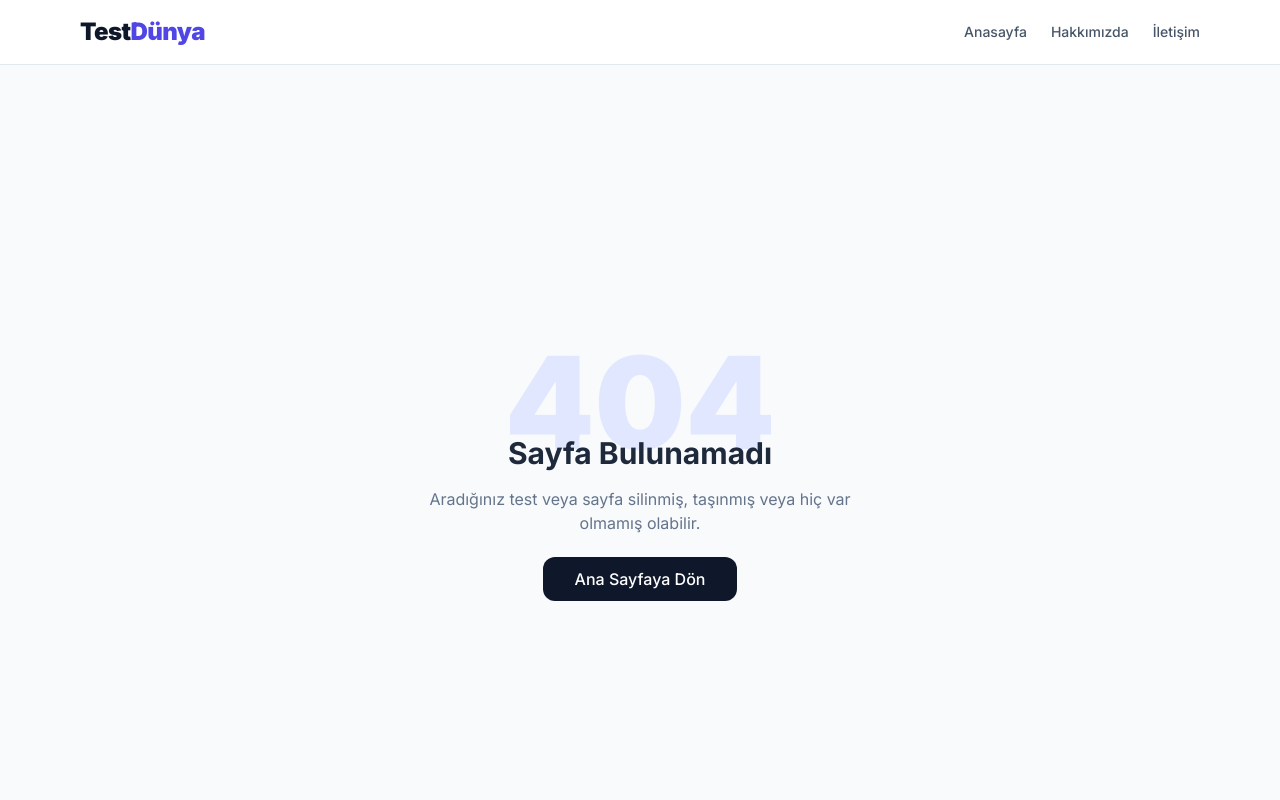
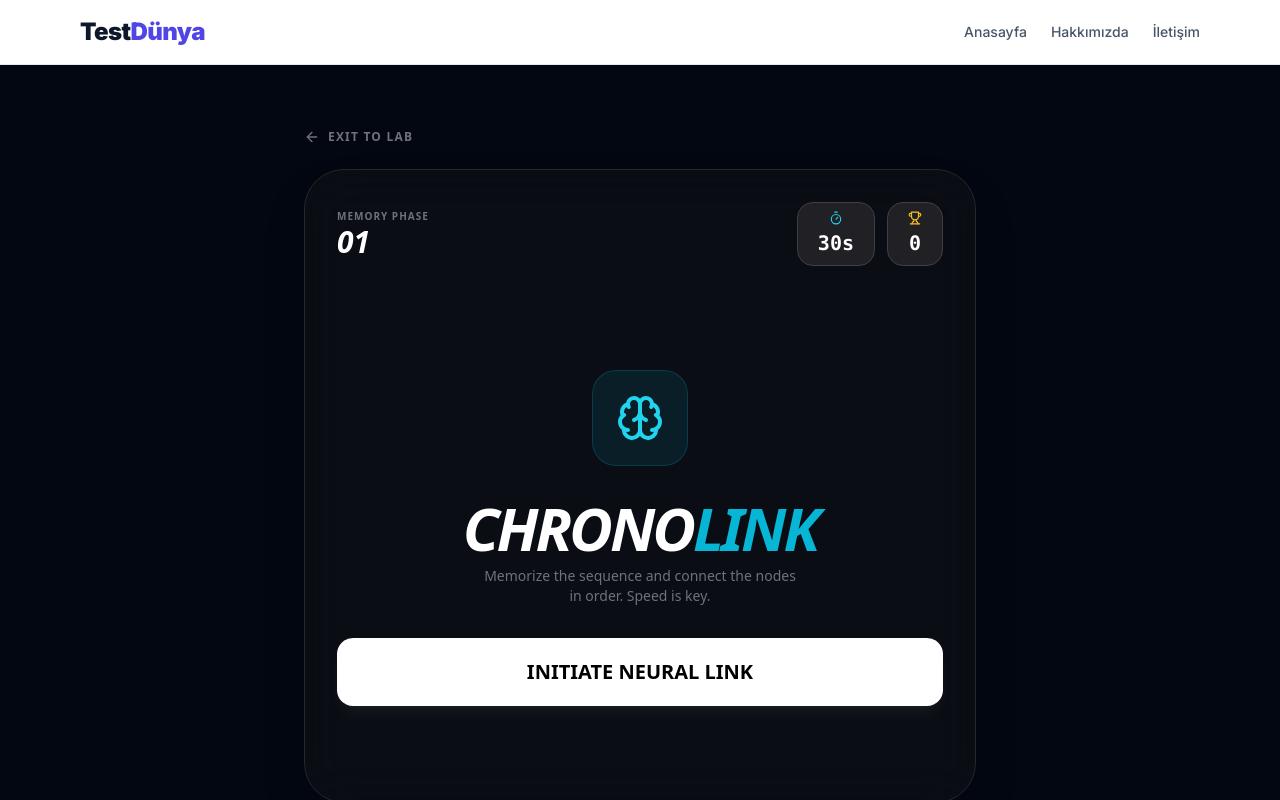
Before and after one commit to kuarkcoin/testdunya, a Next.js app: page /chrono-link in a window 1280 px wide. Before the commit this address had no page. Shown: the top 800 px of the page. Built offline with nearby package versions, Linux system fonts and the light colour scheme.

Commit message:
Create page.tsx

```diff
--- /dev/null
+++ b/app/chrono-link/page.tsx
@@ -0,0 +1,225 @@
+'use client';
+
+import React, { useState, useEffect, useCallback } from 'react';
+import { motion, AnimatePresence } from 'framer-motion';
+import { Timer, Trophy, ArrowLeft, RefreshCw, Brain, Sparkles, Zap } from 'lucide-react';
+import Link from 'next/link';
+
+// Oyun Ayarları
+const INITIAL_COUNT = 3; // Başlangıçta 3 sayı
+const GRID_SIZE = 25; // 5x5 grid
+
+export default function ChronoLinkPage() {
+  const [gameState, setGameState] = useState<'idle' | 'preview' | 'playing' | 'gameover'>('idle');
+  const [level, setLevel] = useState(1);
+  const [score, setScore] = useState(0);
+  const [timeLeft, setTimeLeft] = useState(30);
+  const [nodes, setNodes] = useState<{ id: number, pos: number, status: 'hidden' | 'visible' | 'correct' | 'wrong' }[]>([]);
+  const [nextExpected, setNextExpected] = useState(1);
+  const [combo, setCombo] = useState(0);
+
+  // Rastgele benzersiz pozisyonlar üret
+  const generateLevel = useCallback((nodeCount: number) => {
+    const positions = new Set<number>();
+    while (positions.size < nodeCount) {
+      positions.add(Math.floor(Math.random() * GRID_SIZE));
+    }
+
+    const newNodes = Array.from(positions).map((pos, index) => ({
+      id: index + 1,
+      pos: pos,
+      status: 'visible' as const
+    }));
+
+    setNodes(newNodes);
+    setNextExpected(1);
+    setGameState('preview');
+
+    // 2 saniye sonra sayıları gizle
+    setTimeout(() => {
+      setNodes(prev => prev.map(n => ({ ...n, status: 'hidden' })));
+      setGameState('playing');
+    }, Math.max(800, 2500 - (level * 100))); // Level arttıkça önizleme süresi kısalır
+  }, [level]);
+
+  const startGame = () => {
+    setScore(0);
+    setLevel(1);
+    setTimeLeft(30);
+    setCombo(0);
+    generateLevel(INITIAL_COUNT);
+  };
+
+  const handleNodeClick = (clickedNode: typeof nodes[0]) => {
+    if (gameState !== 'playing' || clickedNode.status !== 'hidden') return;
+
+    if (clickedNode.id === nextExpected) {
+      // Doğru Seçim
+      setNodes(prev => prev.map(n =>
+        n.id === clickedNode.id ? { ...n, status: 'correct' } : n
+      ));
+
+      const isLast = clickedNode.id === nodes.length;
+
+      if (isLast) {
+        // Bölüm Tamamlandı
+        setScore(prev => prev + (level * 10) + (combo * 5));
+        setCombo(prev => prev + 1);
+        setTimeLeft(prev => prev + 5);
+
+        setTimeout(() => {
+          const nextLevel = level + 1;
+          setLevel(nextLevel);
+          generateLevel(INITIAL_COUNT + Math.floor(nextLevel / 2));
+        }, 500);
+      } else {
+        setNextExpected(prev => prev + 1);
+      }
+    } else {
+      // Yanlış Seçim
+      setNodes(prev => prev.map(n =>
+        n.id === clickedNode.id ? { ...n, status: 'wrong' } : n
+      ));
+      setCombo(0);
+      setTimeLeft(prev => Math.max(0, prev - 3));
+
+      // Sayıları kısa süreliğine göster ve turu resetle
+      setTimeout(() => {
+        generateLevel(nodes.length);
+      }, 800);
+    }
+  };
+
+  useEffect(() => {
+    if ((gameState === 'playing' || gameState === 'preview') && timeLeft > 0) {
+      const timer = setInterval(() => setTimeLeft(t => t - 1), 1000);
+      return () => clearInterval(timer);
+    } else if (timeLeft === 0) {
+      setGameState('gameover');
+    }
+  }, [gameState, timeLeft]);
+
+  return (
+    <main className="min-h-screen bg-[#030712] text-white flex items-center justify-center p-4 font-sans">
+      <div className="max-w-2xl w-full">
+        <Link href="/dashboard" className="inline-flex items-center gap-2 text-zinc-500 hover:text-cyan-400 mb-6 transition-all font-bold uppercase text-xs tracking-widest">
+          <ArrowLeft size={16} /> Exit to Lab
+        </Link>
+
+        <div className="bg-zinc-900/40 border border-zinc-800 rounded-[2.5rem] p-8 shadow-2xl backdrop-blur-xl relative overflow-hidden">
+
+          {/* Header Stats */}
+          <div className="flex justify-between items-center mb-10">
+            <div className="flex flex-col">
+              <span className="text-[10px] font-black text-zinc-500 uppercase tracking-widest">Memory Phase</span>
+              <span className="text-3xl font-black italic text-white">{level < 10 ? `0${level}` : level}</span>
+            </div>
+
+            <div className="flex gap-3">
+              <div className="bg-zinc-800/80 px-5 py-2 rounded-2xl border border-zinc-700 flex flex-col items-center">
+                <Timer size={14} className="text-cyan-400 mb-1" />
+                <span className="font-mono font-black text-xl">{timeLeft}s</span>
+              </div>
+              <div className="bg-zinc-800/80 px-5 py-2 rounded-2xl border border-zinc-700 flex flex-col items-center">
+                <Trophy size={14} className="text-amber-400 mb-1" />
+                <span className="font-mono font-black text-xl">{score}</span>
+              </div>
+            </div>
+          </div>
+
+          {gameState === 'idle' && (
+            <div className="text-center py-16 space-y-8">
+              <motion.div initial={{ scale: 0 }} animate={{ scale: 1 }} className="w-24 h-24 bg-cyan-500/10 rounded-3xl flex items-center justify-center mx-auto border border-cyan-500/20">
+                <Brain size={48} className="text-cyan-400" />
+              </motion.div>
+              <div>
+                <h1 className="text-6xl font-black tracking-tighter mb-2 italic">CHRONO<span className="text-cyan-500">LINK</span></h1>
+                <p className="text-zinc-500 text-sm max-w-xs mx-auto">Memorize the sequence and connect the nodes in order. Speed is key.</p>
+              </div>
+              <button onClick={startGame} className="w-full bg-white text-black font-black py-5 rounded-2xl text-xl hover:bg-cyan-500 transition-all active:scale-95 shadow-lg shadow-white/5">
+                INITIATE NEURAL LINK
+              </button>
+            </div>
+          )}
+
+          {(gameState === 'preview' || gameState === 'playing') && (
+            <div className="relative aspect-square w-full max-w-[400px] mx-auto grid grid-cols-5 gap-3">
+              {/* Arka Plan Grid Noktaları */}
+              {Array.from({ length: GRID_SIZE }).map((_, i) => (
+                <div key={i} className="w-full h-full rounded-xl bg-white/5 border border-white/5 flex items-center justify-center" />
+              ))}
+
+              {/* Aktif Node'lar */}
+              {nodes.map((node) => (
+                <motion.button
+                  key={node.id}
+                  onClick={() => handleNodeClick(node)}
+                  initial={{ scale: 0, opacity: 0 }}
+                  animate={{
+                    scale: 1,
+                    opacity: 1,
+                    backgroundColor: node.status === 'correct' ? '#22c55e' :
+                                     node.status === 'wrong' ? '#ef4444' :
+                                     node.status === 'visible' ? '#06b6d4' : '#1e293b'
+                  }}
+                  whileTap={{ scale: 0.9 }}
+                  style={{
+                    gridColumnStart: (node.pos % 5) + 1,
+                    gridRowStart: Math.floor(node.pos / 5) + 1,
+                  }}
+                  className="absolute inset-0 w-[18%] h-[18%] m-[1%] rounded-2xl shadow-xl flex items-center justify-center text-xl font-black transition-colors"
+                >
+                  {(node.status === 'visible' || node.status === 'correct' || node.status === 'wrong') ? node.id : ''}
+                  {node.status === 'correct' && <motion.div initial={{ scale: 2, opacity: 0 }} animate={{ scale: 1, opacity: 1 }} className="absolute inset-0 rounded-2xl border-4 border-green-400" />}
+                </motion.button>
+              ))}
+
+              {/* Preview Overlay */}
+              {gameState === 'preview' && (
+                <motion.div
+                  initial={{ opacity: 0 }} animate={{ opacity: 1 }} exit={{ opacity: 0 }}
+                  className="absolute inset-0 pointer-events-none flex items-center justify-center"
+                >
+                  <div className="bg-cyan-500/20 backdrop-blur-sm px-6 py-2 rounded-full border border-cyan-500/30 text-cyan-400 font-black tracking-widest text-xs">
+                    MEMORIZING...
+                  </div>
+                </motion.div>
+              )}
+            </div>
+          )}
+
+          {gameState === 'gameover' && (
+            <div className="text-center py-10">
+              <div className="inline-flex p-4 bg-red-500/10 rounded-full mb-6">
+                <AlertCircle size={40} className="text-red-500" />
+              </div>
+              <h2 className="text-5xl font-black mb-2 italic text-white">SYSTEM FAILURE</h2>
+              <p className="text-zinc-500 mb-10">Neural connection lost at Level {level}.</p>
+
+              <div className="bg-zinc-800/50 p-6 rounded-[2rem] border border-zinc-700 mb-8 max-w-xs mx-auto">
+                <p className="text-[10px] font-bold text-zinc-500 uppercase tracking-widest mb-1">Final Potential</p>
+                <p className="text-5xl font-black text-cyan-400 tracking-tighter">{score}</p>
+              </div>
+
+              <button onClick={startGame} className="w-full bg-cyan-500 text-black font-black py-5 rounded-2xl text-xl flex items-center justify-center gap-3 active:scale-95 shadow-lg shadow-cyan-500/20">
+                <RefreshCw size={24} /> REBOOT SYSTEM
+              </button>
+            </div>
+          )}
+
+          {/* Combo Indicator */}
+          <AnimatePresence>
+            {combo > 2 && (
+              <motion.div
+                initial={{ x: 100, opacity: 0 }} animate={{ x: 0, opacity: 1 }} exit={{ x: 100, opacity: 0 }}
+                className="absolute right-0 top-1/2 -translate-y-1/2 bg-gradient-to-l from-cyan-500 to-transparent pl-12 pr-4 py-2 rounded-l-full text-black font-black italic"
+              >
+                {combo}X STREAK
+              </motion.div>
+            )}
+          </AnimatePresence>
+        </div>
+      </div>
+    </main>
+  );
+}
```
